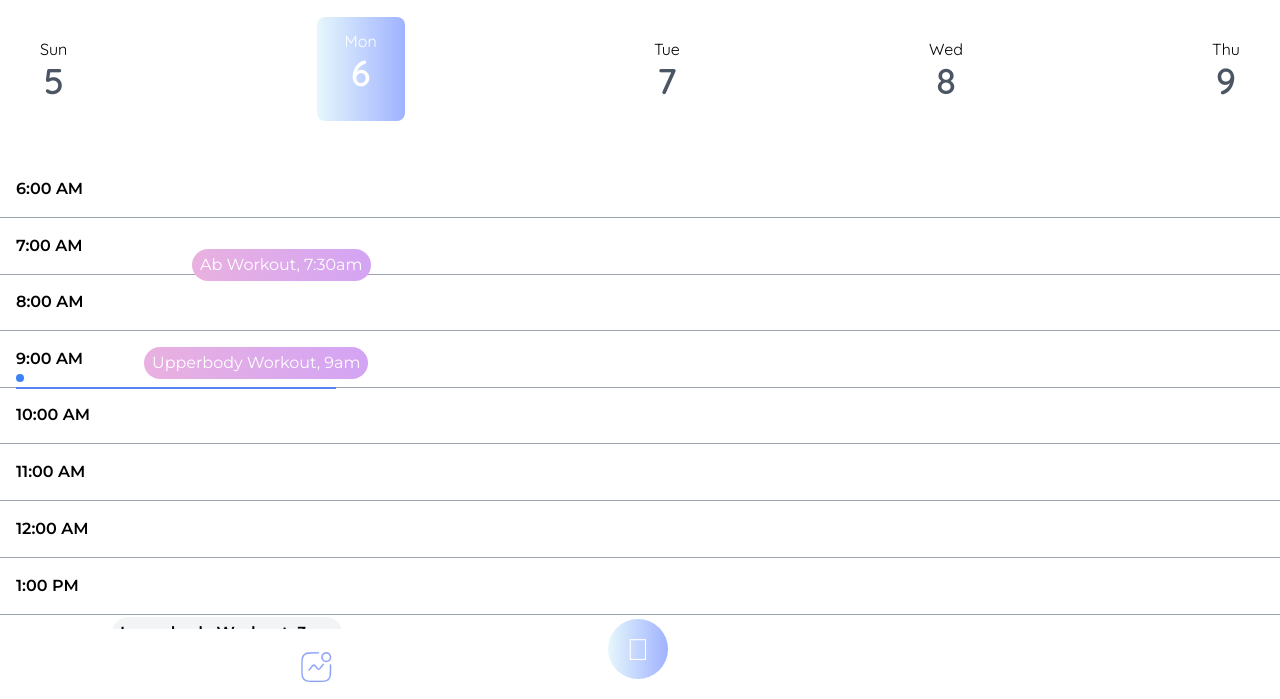
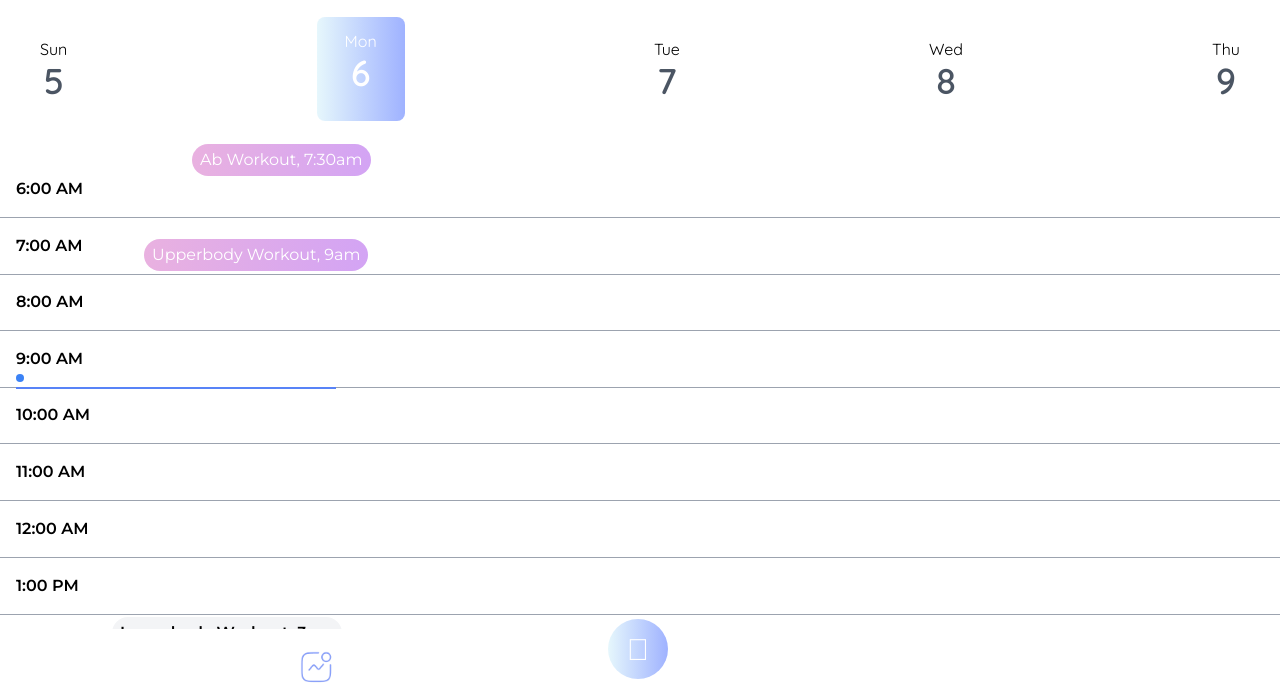
Before and after one commit to pavansundar9/WorkOutBuddy, a website: page calender.html in a window 1280 px wide. Shown: the part 99-798 px from the top of the page. Drawn offline with nearby package versions, Linux system fonts and the light colour scheme; some icons are missing; a web font is replaced by a local one.

Commit message:
Update calender.html

```diff
--- a/calender.html
+++ b/calender.html
@@ -65,7 +65,7 @@
                 <p class="font-semibold m-4">7:00 AM</p>
                 <hr class="absolute left-0 w-full border-1 border-solid border-gray-400 z-10">
             </div>
-            <p class="absolute z-20 inset-x-0 w-fit bottom-0 ml-48 mb-[420px] px-2 py-1 rounded-full bg-gradient-to-r from-[#e9b1e0] to-[#d3a4f4] text-white border-none">Ab Workout, 7:30am</p>
+                <p class="absolute z-20 inset-x-0 w-fit bottom-0 ml-48 sm: mb-[525px] px-2 py-1 rounded-full bg-gradient-to-r from-[#e9b1e0] to-[#d3a4f4] text-white border-none">Ab Workout, 7:30am</p>
         </div>
 
         <div>
@@ -77,7 +77,7 @@
                 <p class="font-semibold m-4">9:00 AM</p>
                 <hr class="absolute left-0 w-full border-1 border-solid border-gray-400 z-10">
             </div>
-            <p class="absolute z-10 inset-x-0 w-fit bottom-0 ml-36 mb-[322px] px-2 py-1 rounded-full bg-gradient-to-r from-[#e9b1e0] to-[#d3a4f4] text-white border-none">Upperbody Workout, 9am</p>
+                <p class="absolute z-10 inset-x-0 w-fit bottom-0 ml-36 mb-[430px] px-2 py-1 rounded-full bg-gradient-to-r from-[#e9b1e0] to-[#d3a4f4] text-white border-none">Upperbody Workout, 9am</p>
             <div class="absolute z-20 inset-x-0 w-2 h-2 bottom-0 rounded-full bg-blue-500 ml-4 mb-[319px]"></div>
             <hr class="absolute z-20 inset-x-0 w-80 border-1 border border-[#5883f7] ml-4">
         </div>
```
